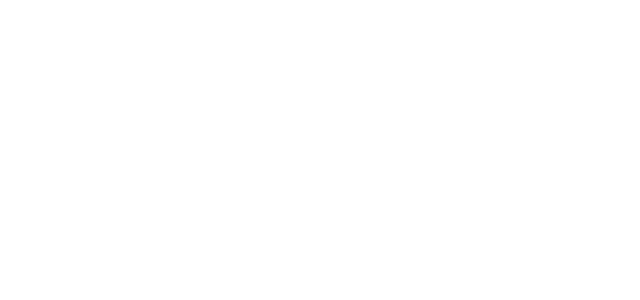
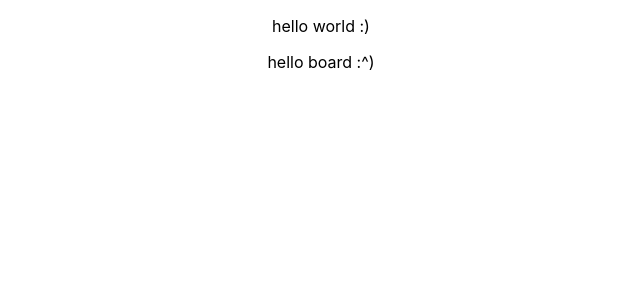
Before and after one commit to Ada-C19/front-end-inspiration-board, a React (Create React App) app: page / in a window 1280 px wide. Shown: the top 300 px of the page, without its empty margins (319-959 px from the left). Built offline with nearby package versions, Linux system fonts and the light colour scheme.

Commit message:
hello worlds for Board and App

```diff
--- a/src/App.js
+++ b/src/App.js
@@ -5,6 +5,7 @@
 function App() {
   return (
     <div className="App">
+      <p>hello world :)</p>
       <Board />
     </div>
   );
--- a/src/components/Board.js
+++ b/src/components/Board.js
@@ -1,6 +1,7 @@
 const Board = props => {
   // what is in a board?
   // cards,
+  return <p>hello board :^)</p>;
 };
 
 export default Board;
```
